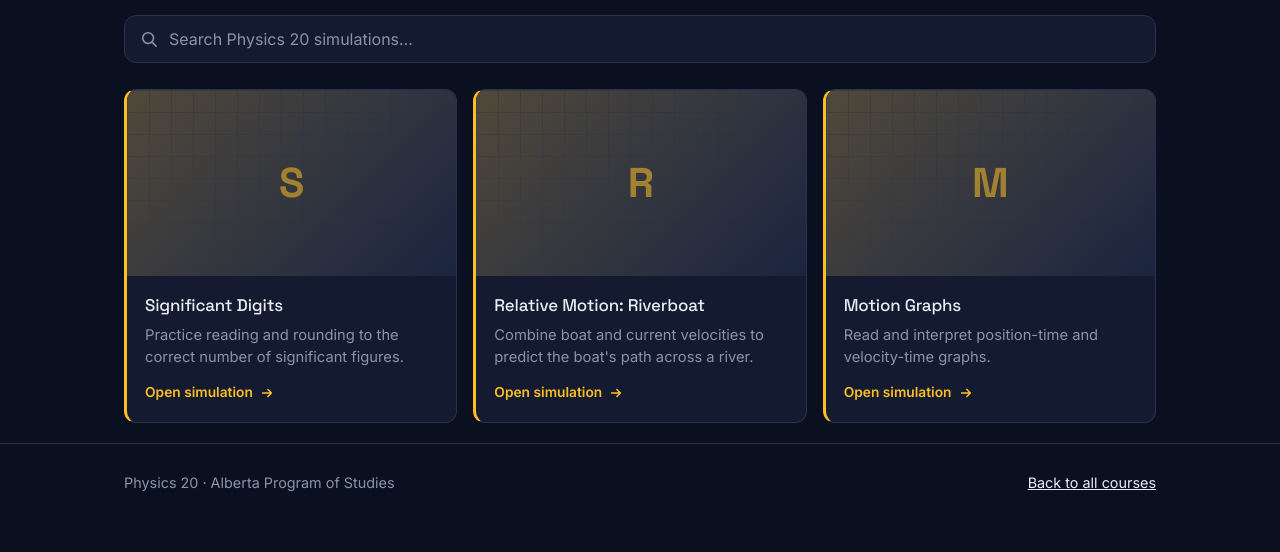
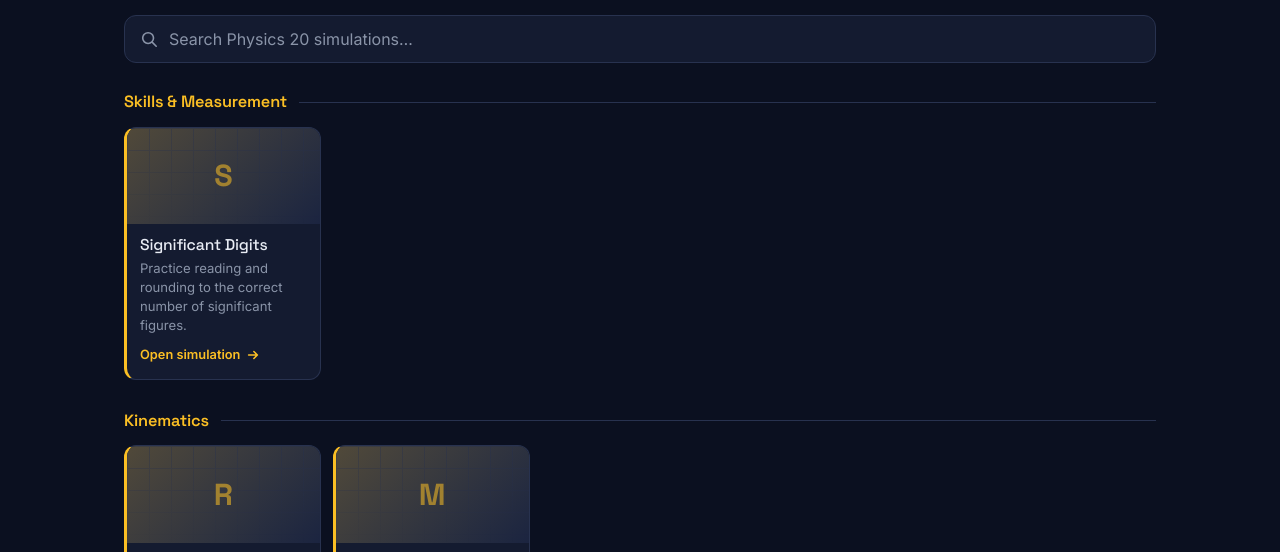
Before and after one commit to PhysicsSimBot/Science-Sims, a plain HTML site: page physics20.html in a window 1280 px wide. Shown: the part 220-772 px from the top of the page. Drawn offline with Linux system fonts and the light colour scheme.

Commit message:
Update to style and box size, as well as headers

```diff
--- a/app.js
+++ b/app.js
@@ -73,9 +73,48 @@ function renderInto(container, list){
   list.forEach(function(s){ container.appendChild(makeTile(s)); });
 }
 
-/* wire a search box to a container, filtering a given list live */
+/* wire a search box to a container, filtering a given list live (flat) */
 function wireSearch(box, container, list){
   function run(){ renderInto(container, list.filter(function(s){ return matches(s, box.value); })); }
   box.addEventListener("input", run);
   run();
 }
+
+/* render simulations grouped under unit headings, in a given unit order */
+function renderGrouped(container, list, order){
+  container.innerHTML = "";
+  if(!list.length){
+    container.innerHTML = '<p class="empty">No simulations match your search.</p>';
+    return;
+  }
+  var groups = {};
+  list.forEach(function(s){
+    var u = s.unit || "Other";
+    (groups[u] = groups[u] || []).push(s);
+  });
+  var units = [];
+  (order || []).forEach(function(u){ if(groups[u]) units.push(u); });      // listed order first
+  Object.keys(groups).sort().forEach(function(u){                          // any leftovers, alphabetical
+    if(units.indexOf(u) < 0) units.push(u);
+  });
+  units.forEach(function(u){
+    var section = document.createElement("section");
+    section.className = "unit-group";
+    var h = document.createElement("h2");
+    h.className = "unit-heading";
+    h.textContent = u;
+    section.appendChild(h);
+    var grid = document.createElement("div");
+    grid.className = "tiles";
+    groups[u].forEach(function(s){ grid.appendChild(makeTile(s)); });
+    section.appendChild(grid);
+    container.appendChild(section);
+  });
+}
+
+/* wire a search box to a course container, grouping results by unit */
+function wireCourse(box, container, list, order){
+  function run(){ renderGrouped(container, list.filter(function(s){ return matches(s, box.value); }), order); }
+  box.addEventListener("input", run);
+  run();
+}
--- a/physics20.html
+++ b/physics20.html
@@ -38,7 +38,7 @@
     </div>
   </div>
 
-  <main class="wrap"><div class="tiles" id="tiles"></div></main>
+  <main class="wrap"><div id="tiles"></div></main>
 
   <footer>
     <div class="wrap">
@@ -53,7 +53,7 @@
 /* Show only this course's simulations, filtered live by the search box. */
 (function(){
   var mine = SIMS.filter(function(s){ return s.course === "phys20"; });
-  wireSearch(document.getElementById("search"), document.getElementById("tiles"), mine);
+  wireCourse(document.getElementById("search"), document.getElementById("tiles"), mine, UNIT_ORDER["phys20"]);
 })();
 </script>
 </body>
--- a/sims.js
+++ b/sims.js
@@ -46,3 +46,15 @@ const SIMS = [
   { course:"phys30", unit:"Skills & Measurement", title:"Significant Digits", desc:"Practice reading and rounding to the correct number of significant figures.", file:"sims/physics20/sigdig.html" },
 
 ];
+
+/* =====================================================================
+   The order units appear in on each course page (top to bottom).
+   Add a unit name here when you introduce a new one, so it lands in the
+   right spot instead of alphabetically. Any unit you forget to list still
+   shows up — it just goes to the bottom.
+   ===================================================================== */
+const UNIT_ORDER = {
+  sci10:  ["Chemistry", "Physics", "Biology"],
+  phys20: ["Skills & Measurement", "Kinematics", "Dynamics", "Circular Motion", "Oscillatory Motion & Waves"],
+  phys30: ["Review", "Skills & Measurement", "Momentum"],
+};
--- a/styles.css
+++ b/styles.css
@@ -111,9 +111,18 @@ h1{font-family:var(--display);font-weight:700;font-size:clamp(2.1rem,5vw,3.1rem)
 .course-header h1{margin:0 0 10px}
 .course-header p{color:var(--muted);font-size:1.06rem;max-width:60ch;margin:0}
 
+/* ---------- unit groups (course pages) ---------- */
+.unit-group{margin-bottom:28px}
+.unit-heading{
+  display:flex;align-items:center;gap:12px;
+  font-family:var(--display);font-weight:600;font-size:1.02rem;letter-spacing:-0.01em;
+  color:var(--accent);margin:0 0 12px;
+}
+.unit-heading::after{content:"";flex:1;height:1px;background:var(--line)}
+
 /* ---------- simulation tiles ---------- */
 main{padding:8px 0 40px}
-.tiles{display:grid;gap:16px;grid-template-columns:repeat(auto-fill, minmax(250px, 1fr))}
+.tiles{display:grid;gap:12px;grid-template-columns:repeat(auto-fill, minmax(190px, 1fr))}
 .tile{
   position:relative;display:flex;flex-direction:column;text-decoration:none;background:var(--surface);
   border:1px solid var(--line);border-left:3px solid var(--accent);border-radius:12px;overflow:hidden;
@@ -121,10 +130,10 @@ main{padding:8px 0 40px}
 }
 .tile:hover{transform:translateY(-3px);background:var(--surface-2);border-color:var(--accent)}
 .tile:focus-visible{outline:2px solid var(--text);outline-offset:3px}
-.tile-body{padding:16px 18px 18px}
-.tile h3{font-family:var(--display);font-weight:500;font-size:1.06rem;margin:0 0 6px;letter-spacing:-0.01em}
-.tile p{margin:0;color:var(--muted);font-size:0.92rem;line-height:1.5}
-.tile .go{margin-top:14px;display:inline-flex;align-items:center;gap:7px;font-size:0.86rem;font-weight:600;color:var(--accent)}
+.tile-body{padding:12px 13px 13px}
+.tile h3{font-family:var(--display);font-weight:500;font-size:0.98rem;margin:0 0 4px;letter-spacing:-0.01em;line-height:1.2}
+.tile p{margin:0;color:var(--muted);font-size:0.82rem;line-height:1.45}
+.tile .go{margin-top:10px;display:inline-flex;align-items:center;gap:6px;font-size:0.8rem;font-weight:600;color:var(--accent)}
 .tile .go svg{width:14px;height:14px}
 .tile.soon{border-left-color:var(--line);cursor:default}
 .tile.soon:hover{transform:none;background:var(--surface);border-color:var(--line)}
@@ -132,7 +141,7 @@ main{padding:8px 0 40px}
 .soon-tag{display:inline-block;margin-top:14px;font-size:0.76rem;font-weight:600;color:var(--muted);border:1px solid var(--line);border-radius:999px;padding:3px 10px}
 
 /* thumbnail area */
-.thumb{position:relative;aspect-ratio:16/9;background:var(--surface-2);overflow:hidden}
+.thumb{position:relative;aspect-ratio:2/1;background:var(--surface-2);overflow:hidden}
 .thumb img{width:100%;height:100%;object-fit:cover;display:block}
 .thumb.placeholder{background:linear-gradient(135deg, color-mix(in srgb, var(--accent) 24%, var(--surface-2)), var(--surface-2))}
 .thumb.placeholder::after{
@@ -141,7 +150,7 @@ main{padding:8px 0 40px}
   background-size:22px 22px;
   -webkit-mask-image:linear-gradient(180deg,#000,transparent);mask-image:linear-gradient(180deg,#000,transparent);
 }
-.monogram{position:absolute;inset:0;display:grid;place-items:center;font-family:var(--display);font-weight:700;font-size:2.6rem;color:var(--accent);opacity:.55;z-index:1}
+.monogram{position:absolute;inset:0;display:grid;place-items:center;font-family:var(--display);font-weight:700;font-size:1.9rem;color:var(--accent);opacity:.55;z-index:1}
 .tile.soon .thumb.placeholder{background:var(--surface-2)}
 .tile.soon .monogram{color:var(--muted);opacity:.4}
 
```
Also changed, not shown: physics30.html (+2 -2 lines), science10.html (+2 -2 lines).
